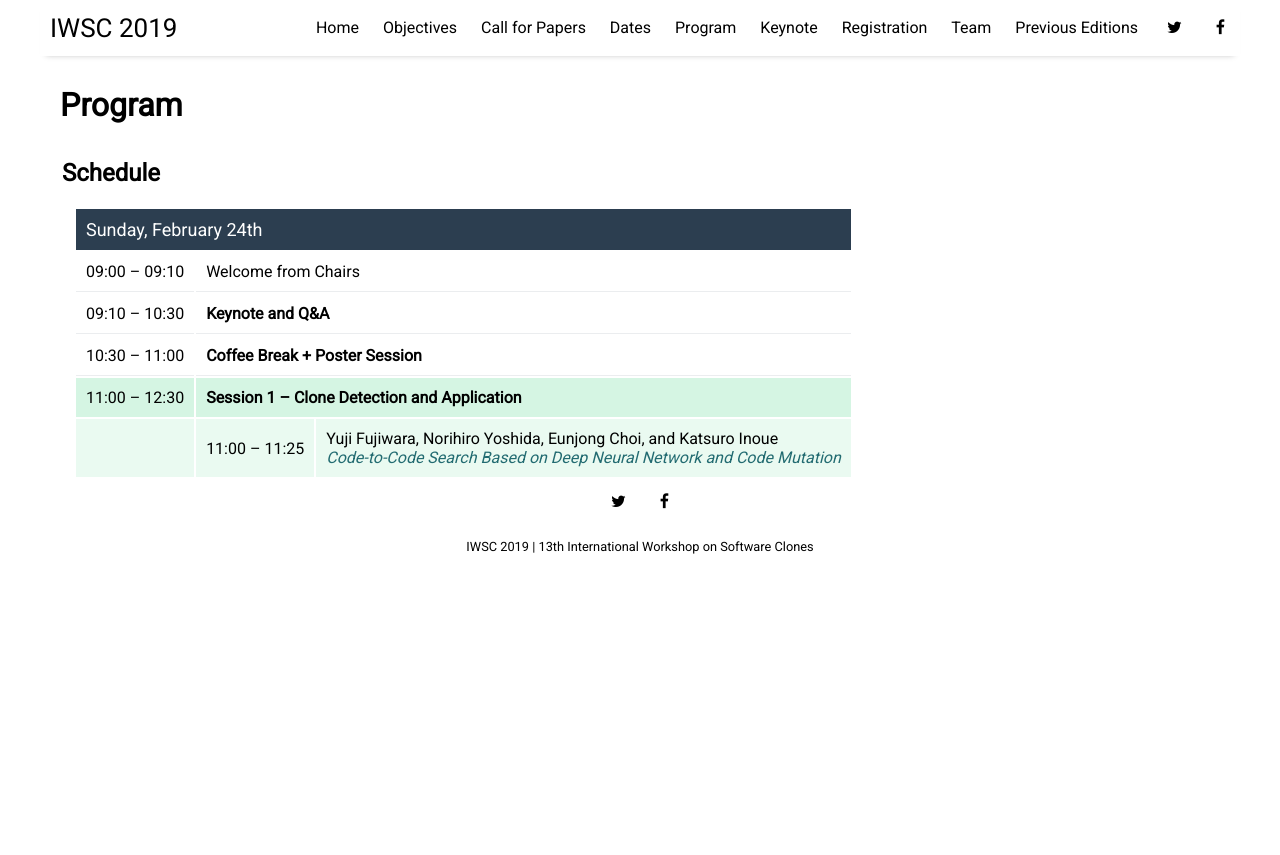
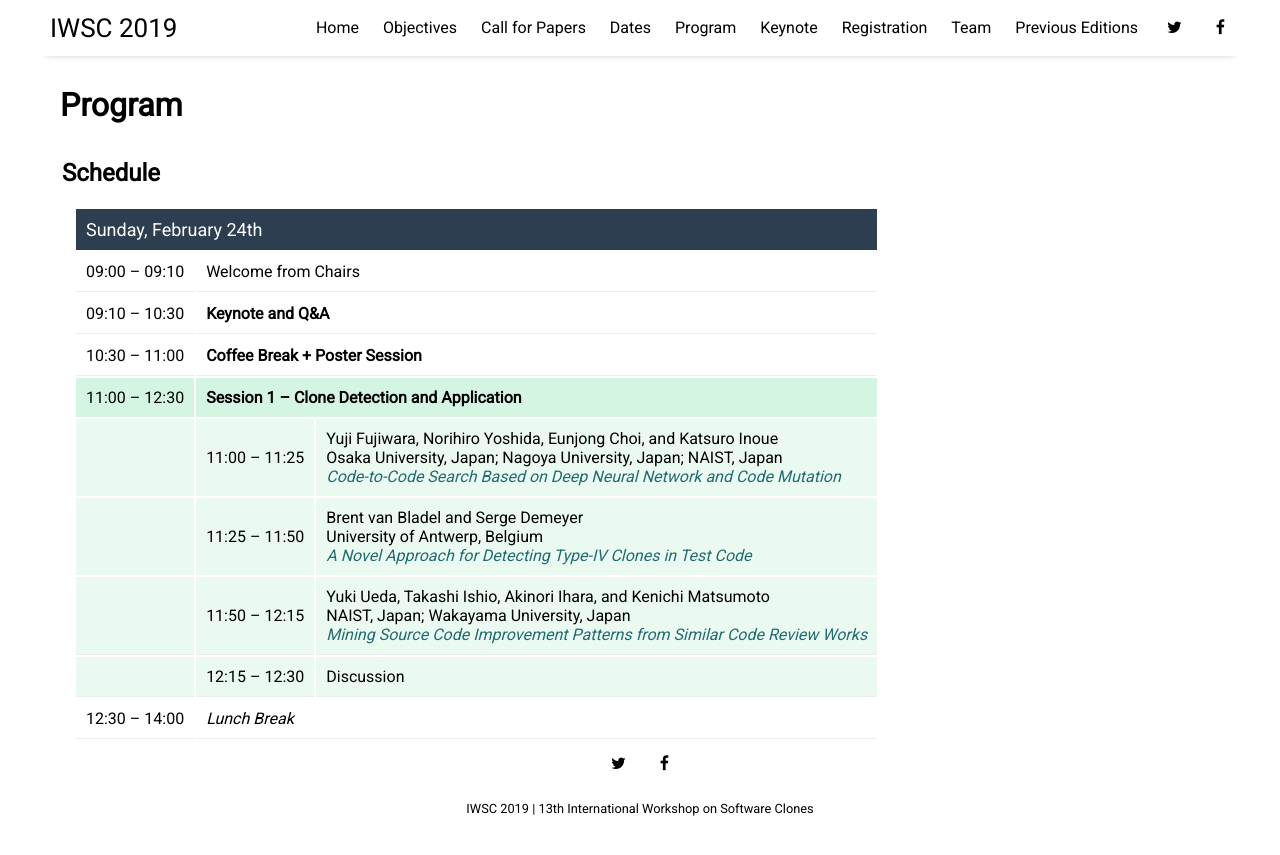
Before and after one commit to iwsc2019/iwsc2019.github.io, a Jekyll site: the page built from pages/program.html, in a window 1280 px wide. Shown: the top 855 px of the page. Built offline with Jekyll 4.4.1, drawn with Linux system fonts in a browser that asks for light colours; nearby versions of some CDN libraries.

Commit message:
Update program.html

```diff
--- a/pages/program.html
+++ b/pages/program.html
@@ -29,29 +29,39 @@ title: Program
         <td class="talk-noline lightbg">11:00 &ndash; 11:25</td>
         <td class="talk-noline lightbg">
           Yuji Fujiwara, Norihiro Yoshida, Eunjong Choi, and Katsuro Inoue<br />
+          Osaka University, Japan; Nagoya University, Japan; NAIST, Japan<br />
           <i class="paper_title">Code-to-Code Search Based on Deep Neural Network and Code Mutation</i>
         </td>
       </tr>
-      <!--
       <tr>
         <td class="talk-noline lightbg"></td>
-        <td class="talk-noline lightbg">11:30 &ndash; 11:55</td>
+        <td class="talk-noline lightbg">11:25 &ndash; 11:50</td>
         <td class="talk-noline lightbg">
-          Verena Käfer, Stefan Wagner and Rainer Koschke.<br />
-          <i class="paper_title">Are There Functionally Similar Code Clones in Practice?</i>
+          Brent van Bladel and Serge Demeyer<br />
+          University of Antwerp, Belgium<br />
+          <i class="paper_title">A Novel Approach for Detecting Type-IV Clones in Test Code</i>
         </td>
       </tr>
       <tr>
         <td class="talk lightbg"></td>
-        <td class="talk lightbg">12:00 &ndash; 12:25</td>
+        <td class="talk lightbg">11:50 &ndash; 12:15</td>
         <td class="talk lightbg">
-          Rainer Koschke</a> and Moritz Weinig.<br />
-          <i class="paper_title">Generated Code in Studies on Clone Rates</i></td>
+          Yuki Ueda, Takashi Ishio, Akinori Ihara, and Kenichi Matsumoto<br />
+          NAIST, Japan; Wakayama University, Japan<br />
+          <i class="paper_title">Mining Source Code Improvement Patterns from Similar Code Review Works</i>
         </td>
       </tr>
       <tr>
-        <td class="content">12:30 &ndash; 14:00</td><td colspan="2" class="content-i">Lunch</td>
+        <td class="talk lightbg"></td>
+        <td class="talk lightbg">12:15 &ndash; 12:30</td>
+        <td class="talk lightbg">
+          Discussion<br />
+        </td>
       </tr>
+      <tr>
+        <td class="content">12:30 &ndash; 14:00</td><td colspan="2" class="content-i">Lunch Break</td>
+      </tr>
+      <!--
       <tr>
         <td class="talk-noline darkbg">14:00 &ndash; 15:30</td>
         <td colspan="2" class="talk-b-noline darkbg">
```
